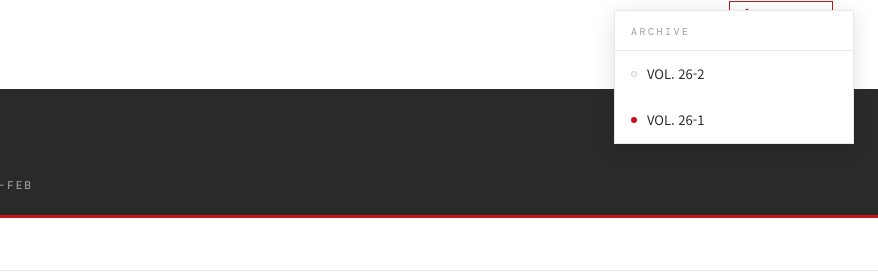
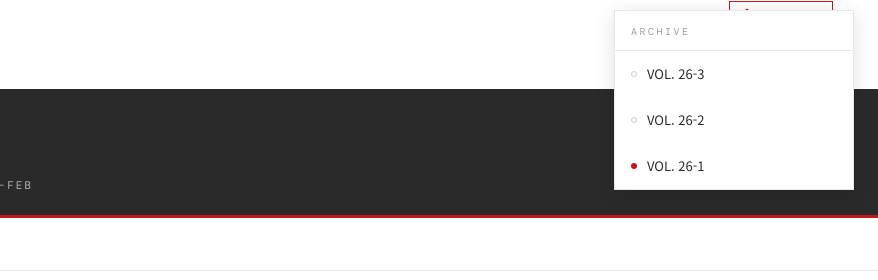
Before and after one commit to terarosaedu/coffeeletter, a plain HTML site: page 26_1/26_1.html in a window 1280 px wide. Both pictures are taken after a click on the button "소식지 목록". Shown: the top 280 px of the page, 402-1280 px from the left. Drawn offline with nearby package versions, Linux system fonts and the light colour scheme; a web font is replaced by a local one.

Commit message:
Add files via upload

```diff
--- a/26_1/26_1.html
+++ b/26_1/26_1.html
@@ -21,6 +21,11 @@
 </button>
     <div class="archive-panel" id="archivePanel">
   <div class="archive-panel-title">Archive</div>
+
+<div class="archive-item" onclick="location.href='../26_3/26_3.html'" style="cursor: pointer;">
+    <span class="a-dot" style="background-color: transparent; border: 1px solid #ccc;"></span>
+    VOL. 26-3
+  </div>
 
   <div class="archive-item" onclick="location.href='../26_2/26_2.html'" style="cursor: pointer;">
     <span class="a-dot" style="background-color: transparent; border: 1px solid #ccc;"></span>
```
Also changed, not shown: 26_2/26_2.html (+5 -0 lines).
